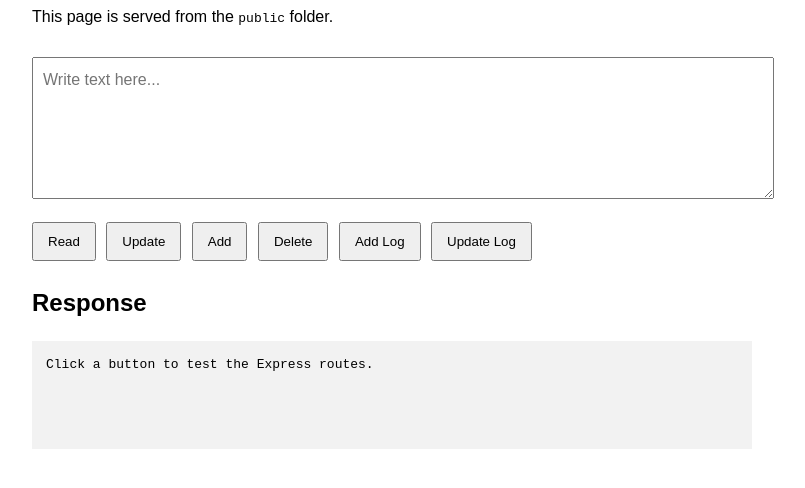
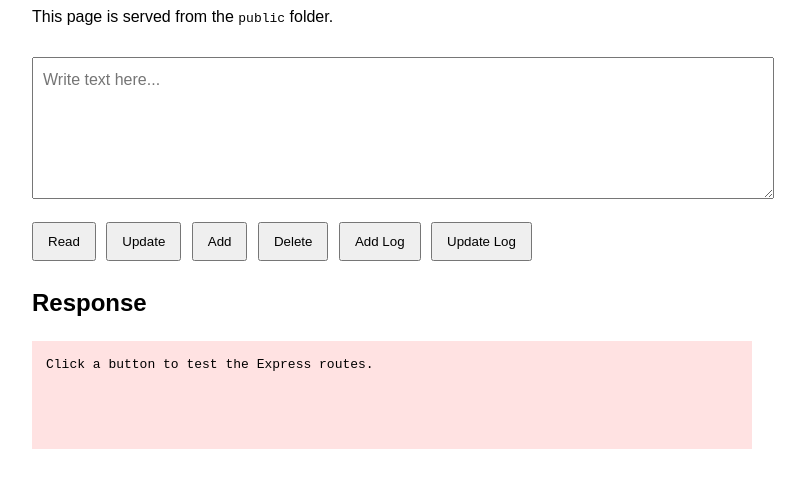
Before and after one commit to RadhikaKapoor383/learn-nodeJS, a website: page simple-codes/http-sever/public/index.html in a window 1280 px wide. Shown: the part 124-612 px from the top of the page, without its empty margins (248-1053 px from the left). Drawn offline with Linux system fonts and the light colour scheme.

Commit message:
Change the colors

```diff
--- a/simple-codes/http-sever/public/index.html
+++ b/simple-codes/http-sever/public/index.html
@@ -32,7 +32,7 @@
         }
 
         pre {
-            background: #f2f2f2;
+            background: #ffe2e2;
             padding: 14px;
             white-space: pre-wrap;
             min-height: 80px;
```
